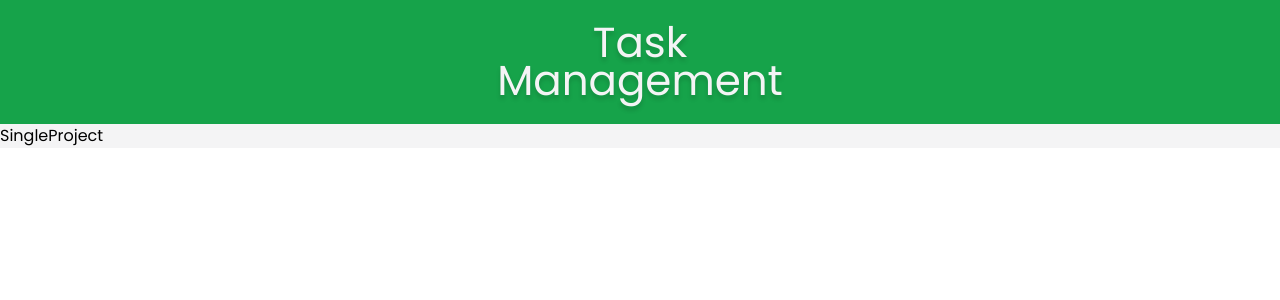
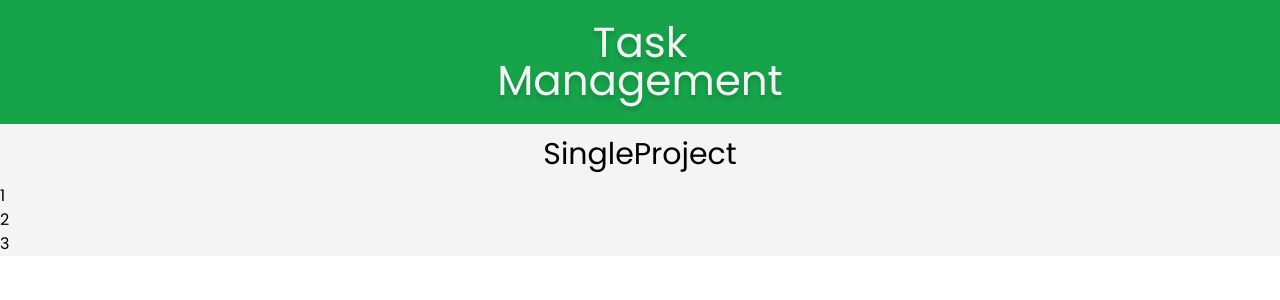
Before and after one commit to lostmart/task-manager, a React (Vite) app: page /projects/1 in a window 1280 px wide. Shown: the top 300 px of the page. Built offline with nearby package versions, Linux system fonts and the light colour scheme; no server answers.

Commit message:
single pages

```diff
--- a/src/pages/ProjectsPage.tsx
+++ b/src/pages/ProjectsPage.tsx
@@ -6,15 +6,6 @@ const ProjectsPage = () => {
 		<section className="bg-white">
 			<h1 className="text-4xl text-center py-3">ProjectsPage</h1>
 			<div className="container-xl p-2 lg:container mx-auto grid grid-cols-1 md:grid-cols-2 md:p-3 lg:grid-cols-3 gap-4">
-				<article className="flex flex-col items-center p-4 bg-slate-100 mt-2 relative">
-					<h2 className="flex justify-between w-full">
-						Title 1
-						<button className="p-2 bg-slate-100">
-							<FaEllipsisVertical />
-						</button>
-					</h2>
-					<p>Project description</p>
-				</article>
 				<Link to="/projects/1">
 					<article className="flex flex-col items-center p-4 bg-slate-100 mt-2 relative">
 						<h2 className="flex justify-between w-full">
@@ -26,6 +17,7 @@ const ProjectsPage = () => {
 						<p>Project description</p>
 					</article>
 				</Link>
+				<Link to="/projects/1">
 					<article className="flex flex-col items-center p-4 bg-slate-100 mt-2 relative">
 						<h2 className="flex justify-between w-full">
 							Title 1
@@ -35,6 +27,18 @@ const ProjectsPage = () => {
 						</h2>
 						<p>Project description</p>
 					</article>
+				</Link>
+				<Link to="/projects/1">
+					<article className="flex flex-col items-center p-4 bg-slate-100 mt-2 relative">
+						<h2 className="flex justify-between w-full">
+							Title 1
+							<button className="p-2 bg-slate-100">
+								<FaEllipsisVertical />
+							</button>
+						</h2>
+						<p>Project description</p>
+					</article>
+				</Link>
 			</div>
 		</section>
 	)
--- a/src/pages/SingleProject.tsx
+++ b/src/pages/SingleProject.tsx
@@ -1,5 +1,12 @@
 const SingleProject = () => {
-	return <div>SingleProject</div>
+	return <section>
+		<h1 className="text-3xl text-center py-3">SingleProject</h1>
+		<ul>
+			<li>1</li>
+			<li>2</li>
+			<li>3</li>
+		</ul>
+	</section>
 }
 
 export default SingleProject
```
Lines whose indentation alone changed are shown as unchanged.
